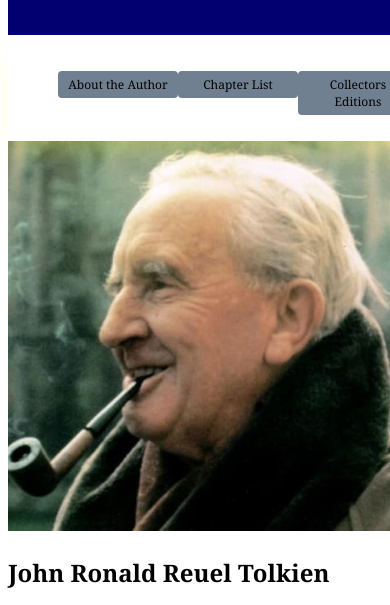
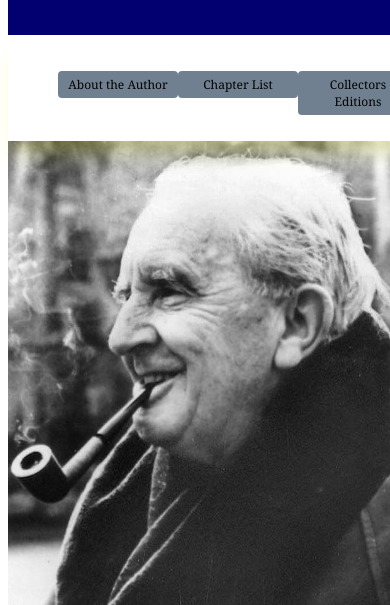
Before and after one commit to davidhatcher3/ifsc-3342, a plain HTML site: page final-project/author.html in a window 390 px wide. Shown: the part 197-802 px from the top of the page. Drawn offline with Linux system fonts and the light colour scheme.

Commit message:
new bio responsive pic

```diff
--- a/final-project/assets/css/style.css
+++ b/final-project/assets/css/style.css
@@ -32,7 +32,7 @@ nav{
   top: 0;
   padding: 10px;
   background: white;
-  box-shadow: rgba(252, 255, 69, 0.25) 0px 15px 20px -5px;
+  box-shadow: rgba(251, 255, 36, 0.25) 0px 15px 20px -5px;
 }
 
 .navbar ul{
--- a/final-project/author.html
+++ b/final-project/author.html
@@ -33,12 +33,12 @@
 <main class="container" itemscope itemtype="https://schema.org/Book">
     <link itemprop="additionalType" href="https://schema.org/CreativeWork">
 
-    <img itemprop="author" srcset="assets/img/tolkien_1_320.jpg 320w,
-                 assets/img/tolkien_1_663.jpg 663w,
-                 assets/img/tolkien_1_946.jpg 946w,
-                 assets/img/tolkien_1_1200.jpg 1200w"
+    <img itemprop="author" srcset="assets/img/tolkien_320.jpg 320w,
+                 assets/img/tolkien_620.jpg 620w,
+                 assets/img/tolkien_1034.jpg 1034w,
+                 assets/img/tolkien_1264.jpg 1264w"
                  sizes="(min-width: 1200px) 1200px, 100vw"
-                 src="assets/img/tolkien_1.jpg"
+                 src="assets/img/tolkien.jpg"
                  alt="J.R.R Tolkien"
                  >
 
```
Also changed, not shown: final-project/assets/img/tolkien.jpg (added), final-project/assets/img/tolkien_1.jpg (deleted), final-project/assets/img/tolkien_1034.jpg (added), final-project/assets/img/tolkien_1264.jpg (added), final-project/assets/img/tolkien_1_1200.jpg (deleted), final-project/assets/img/tolkien_1_320.jpg (deleted), final-project/assets/img/tolkien_1_663.jpg (deleted), final-project/assets/img/tolkien_1_946.jpg (deleted), final-project/assets/img/tolkien_320.jpg (added), final-project/assets/img/tolkien_620.jpg (added).
